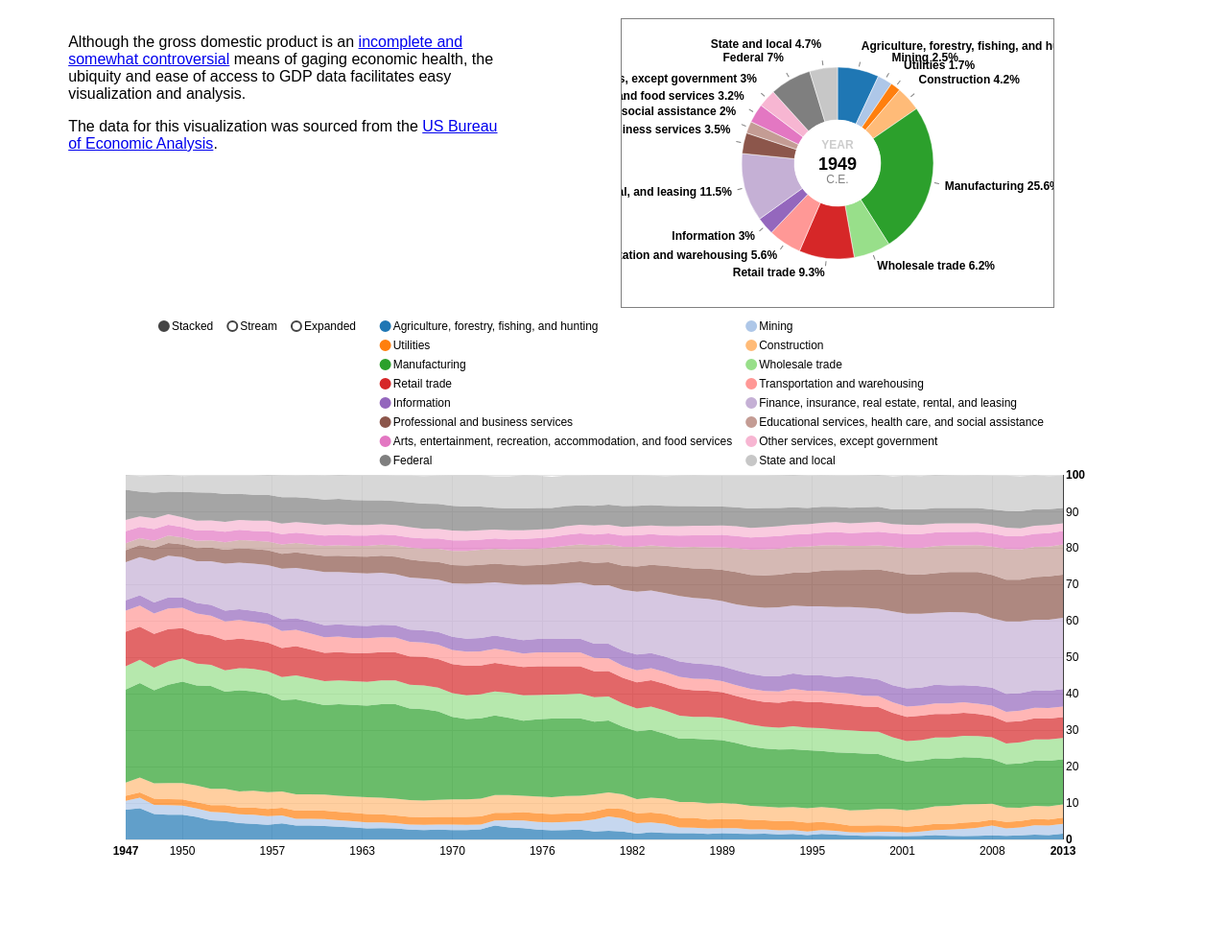
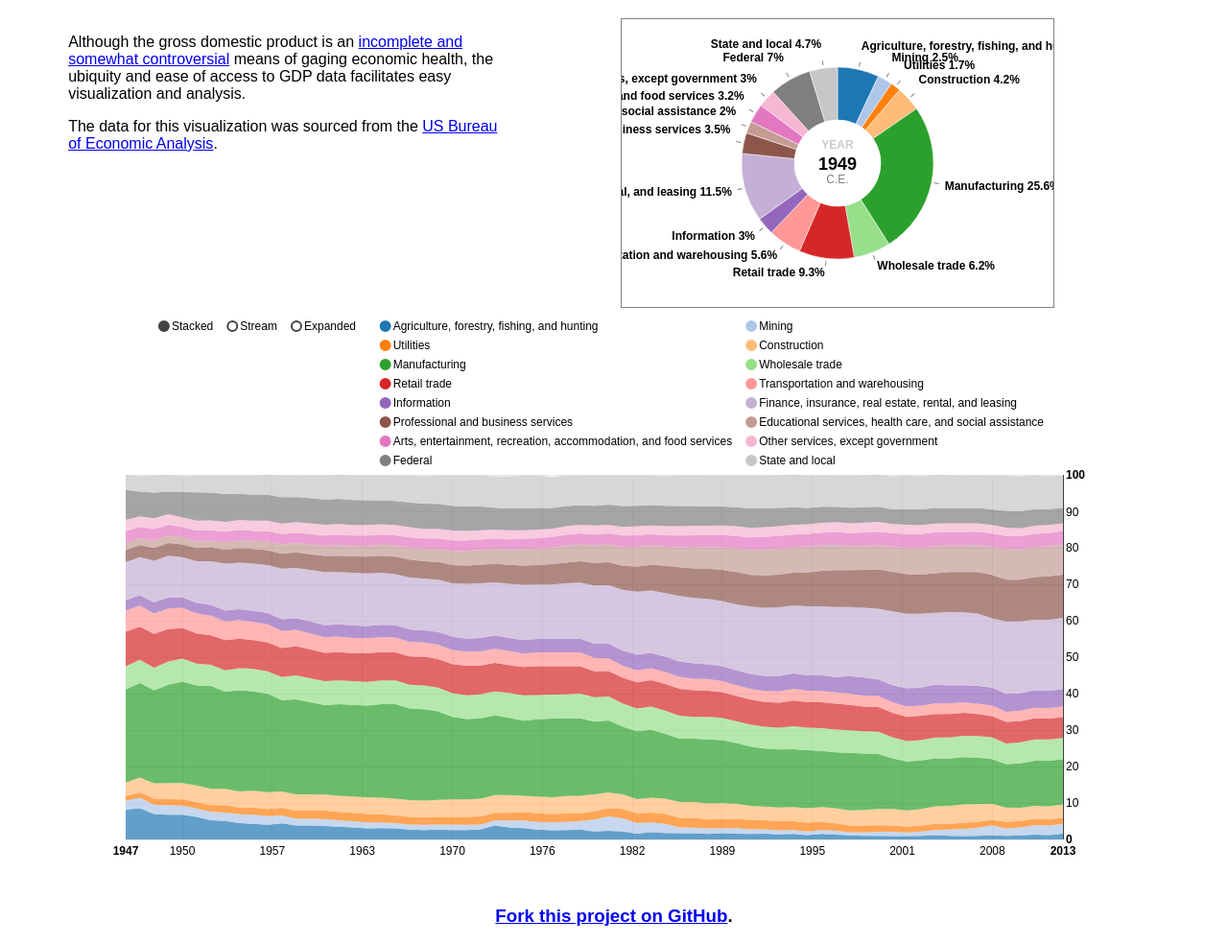
Before and after one commit to carlschroedl/gdp_composition, a plain HTML site: page index.html in a window 1280 px wide. Shown: the part 61-1045 px from the top of the page at 96% size. Before the commit the page ends 994 px from the top, so only its background shows below. Drawn offline with Linux system fonts and the light colour scheme.

Commit message:
Good enough

```diff
--- a/index.html
+++ b/index.html
@@ -37,6 +37,9 @@
  <div id="stacked-area-chart">
   <svg style="height:600px; width:100%;"></svg>
  </div>
+<h3 style="text-align: center;">
+	<a href="https://github.com/carlschroedl/gdp_composition">Fork this project on GitHub</a>.
+</h3>
 </div>
  </body>
 </html>
```
